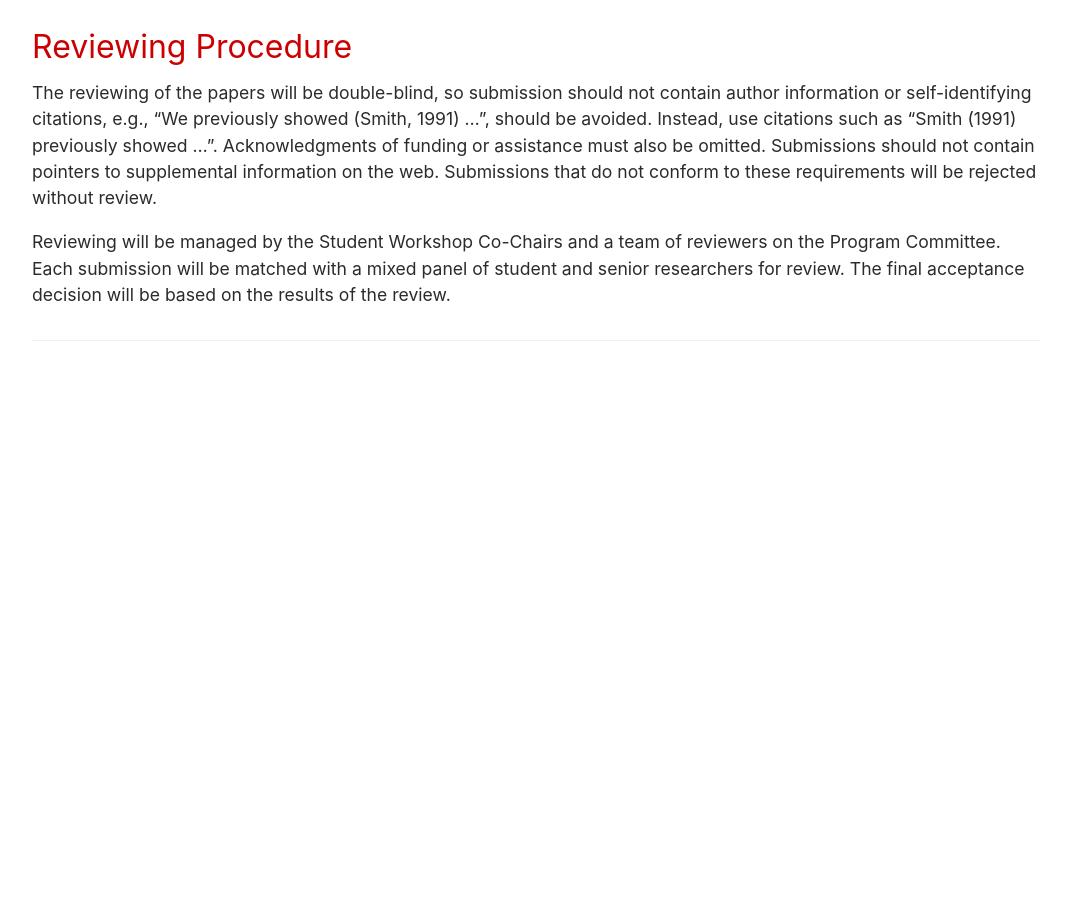
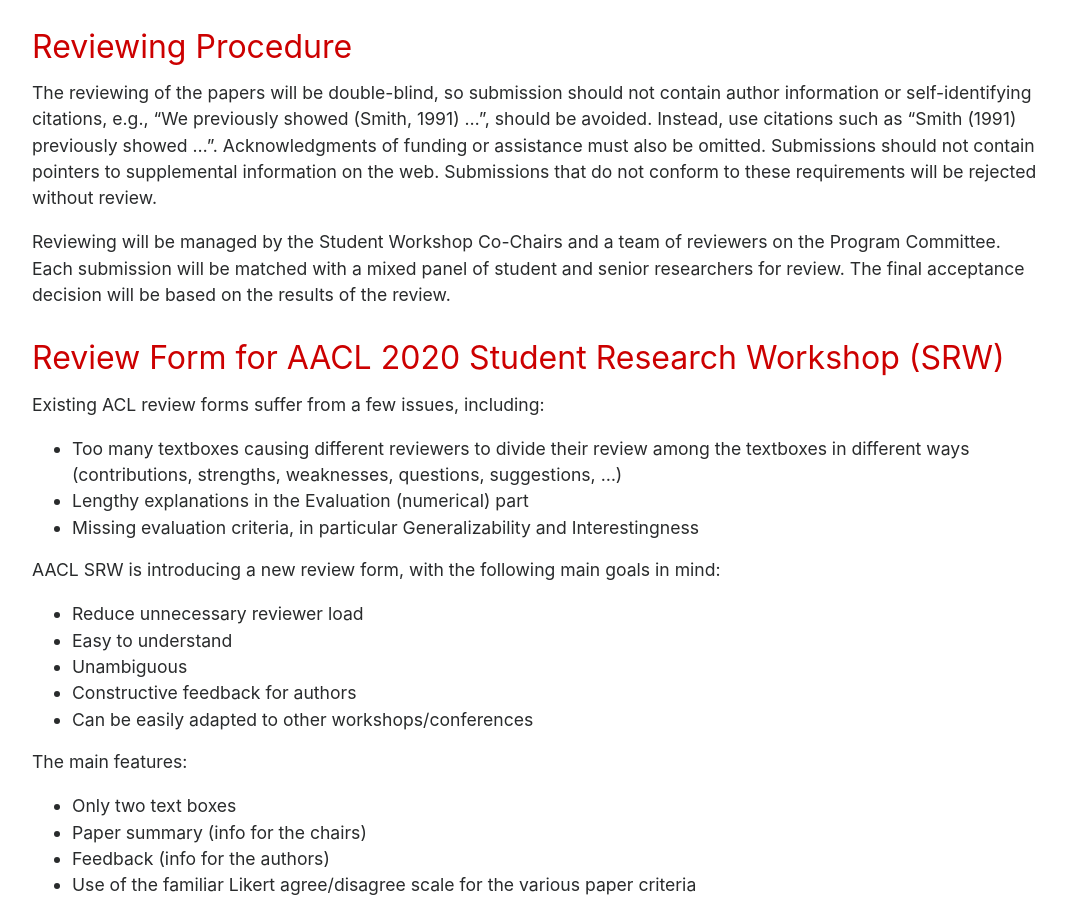
Before and after one commit to aacl2023-srw/aacl2023-srw.github.io, a Jekyll site: the page built from author.md, in a window 1280 px wide and 900 px high, scrolled down 2766 px. Shown: the whole window, without its empty margins (104-1170 px from the left). Built offline with Jekyll 4.4.1, drawn with Linux system fonts in a browser that asks for light colours; comment, search, counter and statistics services are not loaded; before the commit the page ends 3171 px from its top, so only the background shows below that; some of the changed text lies outside the part shown.

Commit message:
add review form

```diff
--- a/author.md
+++ b/author.md
@@ -66,3 +66,25 @@ The reviewing of the papers will be double-blind, so submission should not conta
 
 
 Reviewing will be managed by the Student Workshop Co-Chairs and a team of reviewers on the Program Committee. Each submission will be matched with a mixed panel of student and senior researchers for review. The final acceptance decision will be based on the results of the review.
+
+## Review Form for AACL 2020 Student Research Workshop (SRW)
+Existing ACL review forms suffer from a few issues, including:
+- Too many textboxes causing different reviewers to divide their review among the textboxes in different ways (contributions, strengths, weaknesses, questions, suggestions, …)
+- Lengthy explanations in the Evaluation (numerical) part
+- Missing evaluation criteria, in particular Generalizability and Interestingness
+
+AACL SRW is introducing a new review form, with the following main goals in mind:
+- Reduce unnecessary reviewer load
+- Easy to understand
+- Unambiguous
+- Constructive feedback for authors
+- Can be easily adapted to other workshops/conferences
+
+The main features:
+- Only two text boxes
+- Paper summary (info for the chairs)
+- Feedback (info for the authors)
+- Use of the familiar Likert agree/disagree scale for the various paper criteria
+- Four new paper criteria: Generalizability, Interestingness, Structure (in addition to Readability), Ethics
+
+You can download the review form <a href="{{ site.baseurl }}/pdfs/aacl2020_srw_review_from.pdf">here</a>.
```
Also changed, not shown: 1 other file.
